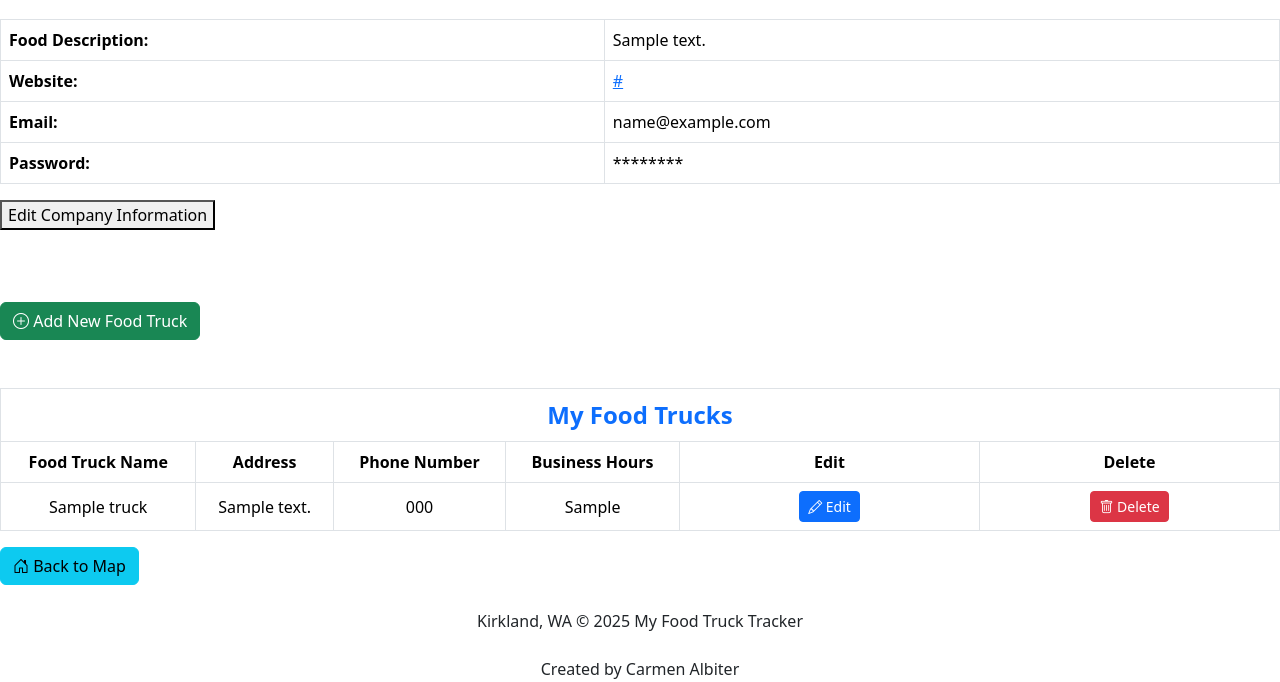
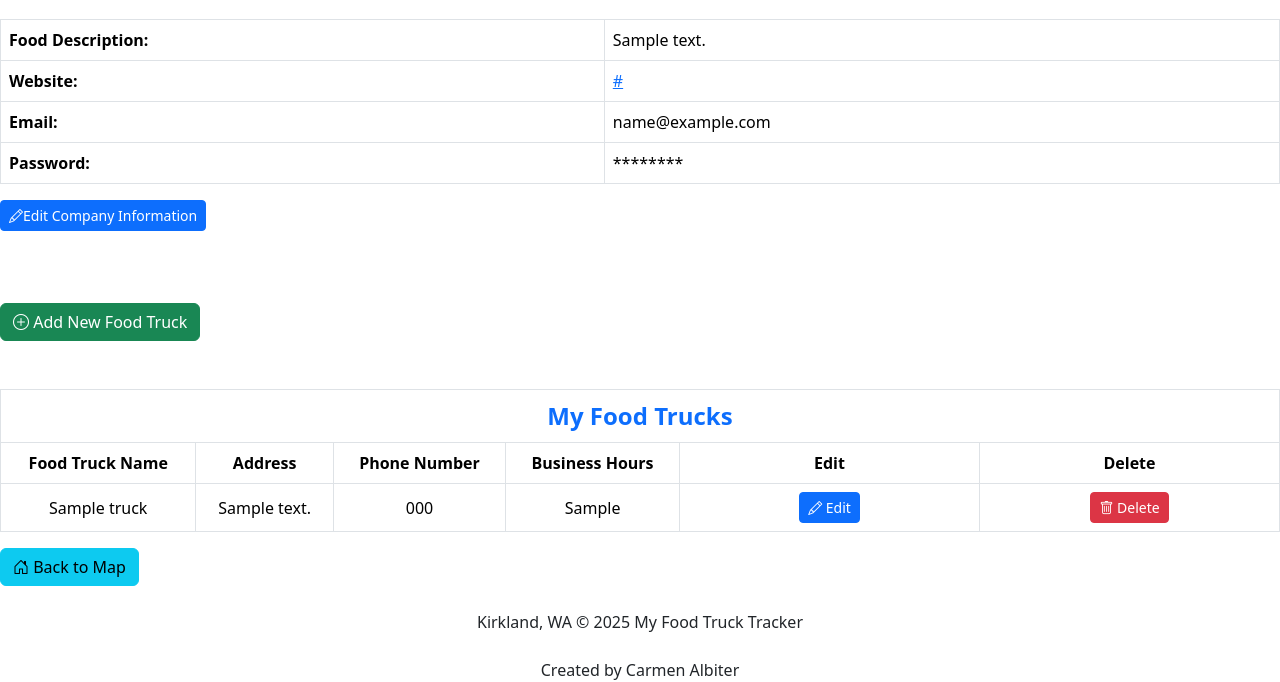
Before and after one commit to nayalbiter/MyFoodTruck, a Flask app: page /foodTruckCompanyMainPage in a window 1280 px wide. Shown: the part 147-829 px from the top of the page. Run offline with Flask 3, Linux system fonts and the light colour scheme; a user stored in the database is signed in; tables that the repository leaves empty hold one stand-in row (values such as "Sample post").

Commit message:
changes for the edit company

```diff
--- a/templates/foodCompanyPage.html
+++ b/templates/foodCompanyPage.html
@@ -64,7 +64,10 @@
       </div>
 
       <div>
-        <button id="editCompanyInfo">Edit Company Information</button> <!-- To do -->
+        <form action="/editCompanyInfo" method="POST" class="d-inline">
+          <input type="hidden" name="company_id" value="{{ company.id }}" />
+          <button type="submit" class="btn btn-sm btn-primary"><i class="bi bi-pencil"></i>Edit Company Information</button>
+        </form>
       </div>
 
       <br />
```
Also changed, not shown: app.py (+5 -4 lines).
